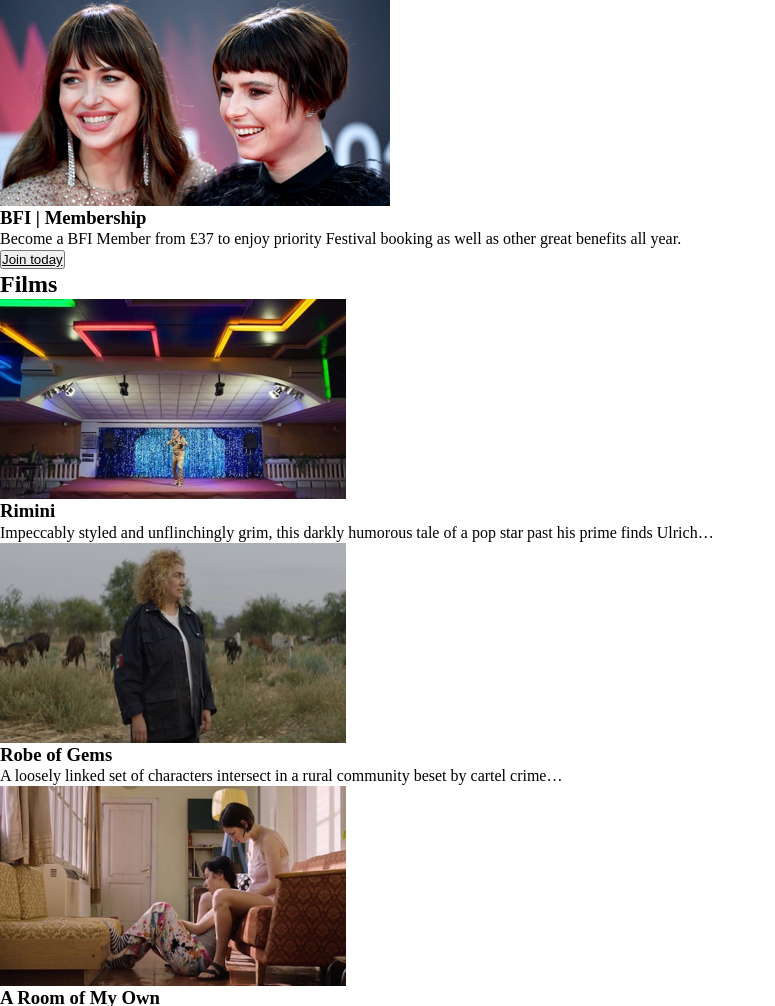
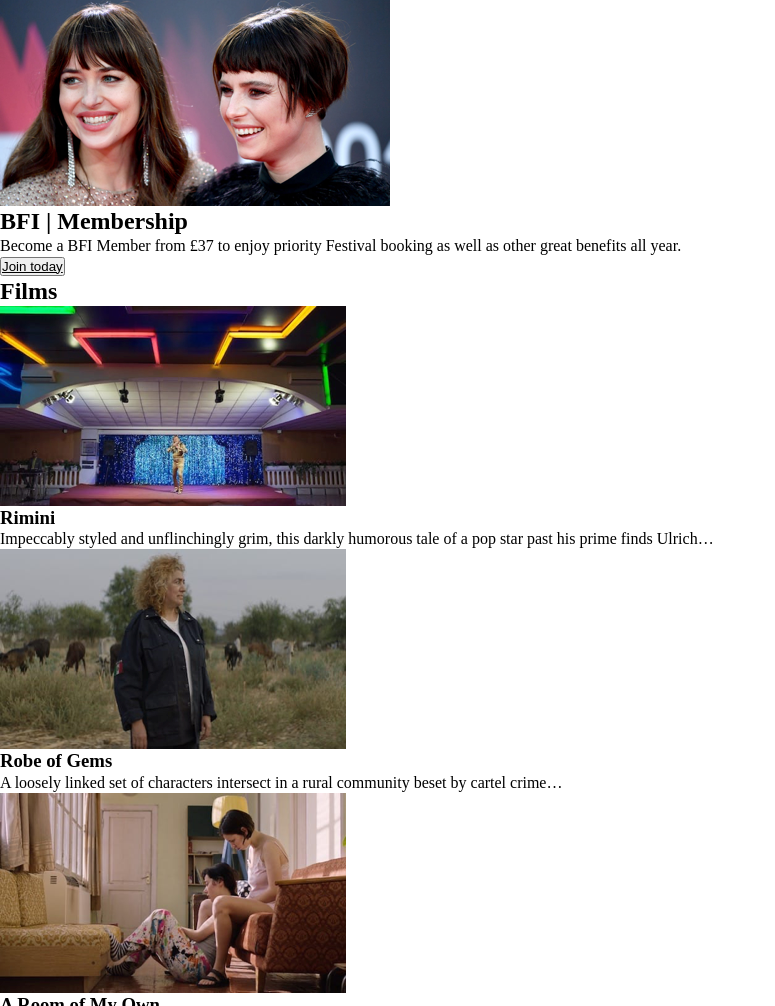
Before and after one commit to nbuntsch/examen-1-imd21, a website built with Parcel: page src/index.html in a window 1280 px wide. Shown: the part 809-1815 px from the top of the page, without its empty margins (0-775 px from the left). Built offline with nearby package versions, Linux system fonts and the light colour scheme.

Commit message:
correction h3 en h2

```diff
--- a/src/index.html
+++ b/src/index.html
@@ -44,7 +44,7 @@
       </div>
       <div class="membership">
         <img src="img/img-membership.webp" alt="Image de deux actrices." />
-        <h3>BFI | Membership</h3>
+        <h2>BFI | Membership</h2>
         <p>
           Become a BFI Member from £37 to enjoy priority Festival booking as
           well as other great benefits all year.
```
